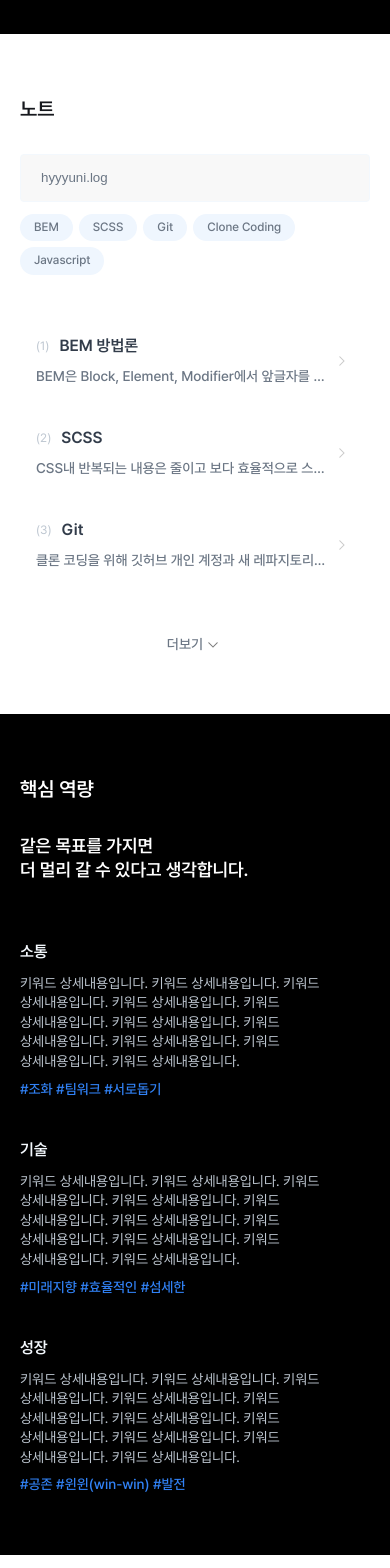
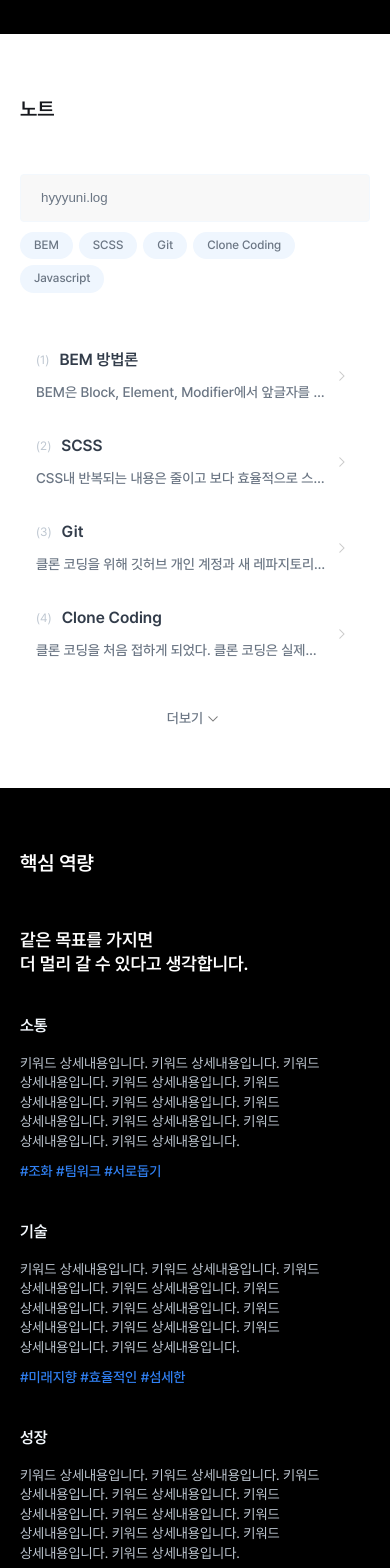
Before and after one commit to johyuni/johyuni.github.io, a React (Create React App) app: page / in a window 390 px wide. Shown: the part 2880-4448 px from the top of the page. Built offline with nearby package versions, Linux system fonts and the light colour scheme.

Commit message:
수정 : 모바일 간격조정

```diff
--- a/src/assets/styles/pages/_core.scss
+++ b/src/assets/styles/pages/_core.scss
@@ -3,13 +3,13 @@
 
   // content
   .main__content {
+    margin-top: 5rem;
     display: flex;
     flex-direction: column;
     justify-content: space-between;
 
     .txt {
       &__tit {
-        margin-top: 3rem;
         display: block;
         color: $color_white;
       }
@@ -35,13 +35,13 @@
   // media::tablet
   @media screen and (max-width: 1024px) {
     .main__content {
-      gap: 6rem;
+      gap: 4rem;
       .list {
         flex-direction: column;
         gap: 4rem;
       }
       .txt__body3 {
-        padding-top: 0.8rem;
+        padding-top: 1rem;
       }
     }
   }
@@ -49,7 +49,7 @@
   // media::mobile
   @media screen and (max-width: 768px) {
     .main__content .txt__body2 {
-      padding-top: 1rem;
+      padding-top: 1.6rem;
       font-weight: 400;
     }
   }
--- a/src/assets/styles/pages/_notes.scss
+++ b/src/assets/styles/pages/_notes.scss
@@ -12,12 +12,10 @@
 
   // content
   .main__content {
+    margin-top: 5rem;
     display: flex;
     flex-direction: column;
     justify-content: space-between;
-    .box {
-      margin-top: 3rem;
-    }
     .inputbox {
       .input {
         display: block;
@@ -35,7 +33,7 @@
     }
 
     .tagbox {
-      margin-top: 1.2rem;
+      margin-top: 1rem;
     }
 
     .list {
@@ -114,13 +112,13 @@
   @media screen and (max-width: 768px) {
     .main__content {
       .list {
-        height: 28rem;
+        height: 33.6rem;
       }
       .txt {
         position: relative;
-        padding: 2rem 1.6rem;
+        padding: 1.6rem;
         flex-wrap: wrap;
-        gap: 1rem;
+        gap: 1.2rem 1rem;
         &__body1 {
           width: calc(100% - 3rem);
         }
```
